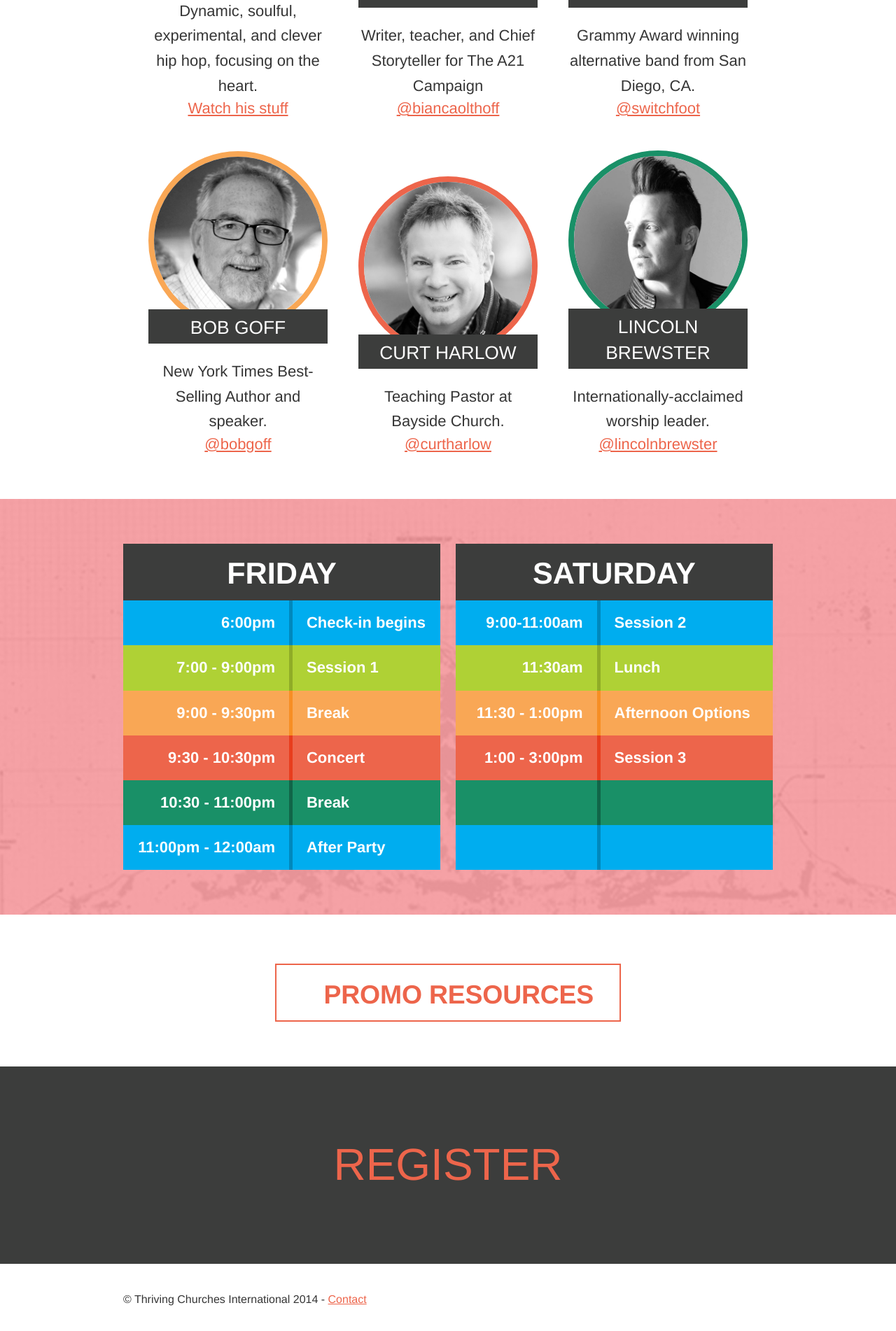
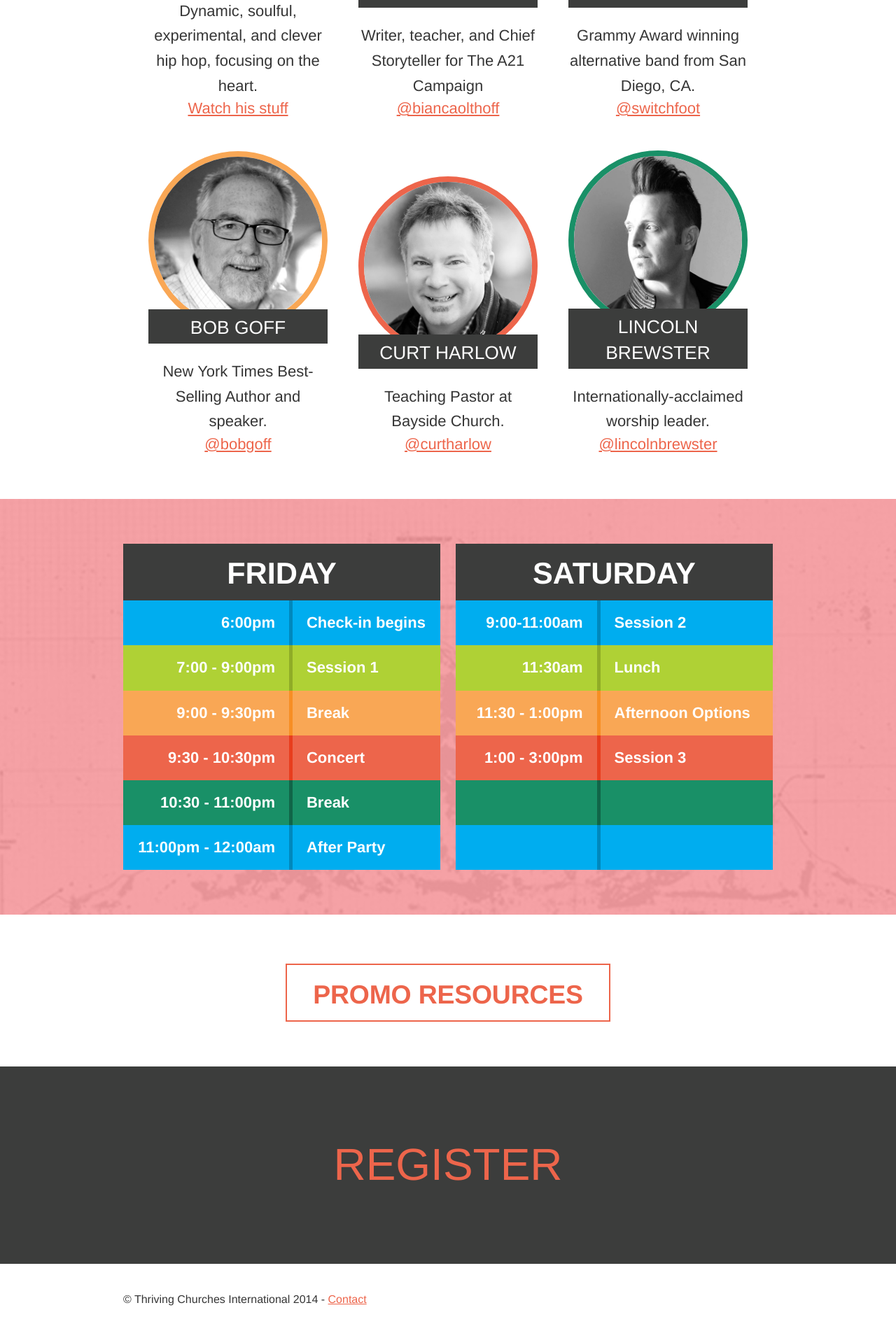
Before and after one commit to bamboocreative/thriveunleashed, a Jekyll site: the page built from index.html, in a window 1280 px wide. Shown: the part 899-2801 px from the top of the page at 70% size. Built offline with Jekyll 4.4.1, drawn with Linux system fonts in a browser that asks for light colours.

Commit message:
Fix button spacing

```diff
--- a/index.html
+++ b/index.html
@@ -120,7 +120,7 @@ saturday:
 
 <section class="promo">
 	<div class="page">
-		<p><a href="img/Thrive_Unleashed_Promo.zip" class="button"><!--<i class="icon-uniE602"></i>--> &nbsp;&nbsp;&nbsp;Promo Resources</a></p>
+		<p><a href="img/Thrive_Unleashed_Promo.zip" class="button"><!--<i class="icon-uniE602"></i> &nbsp;&nbsp;&nbsp;--> Promo Resources</a></p>
 	</div>
 </section>
 
```
